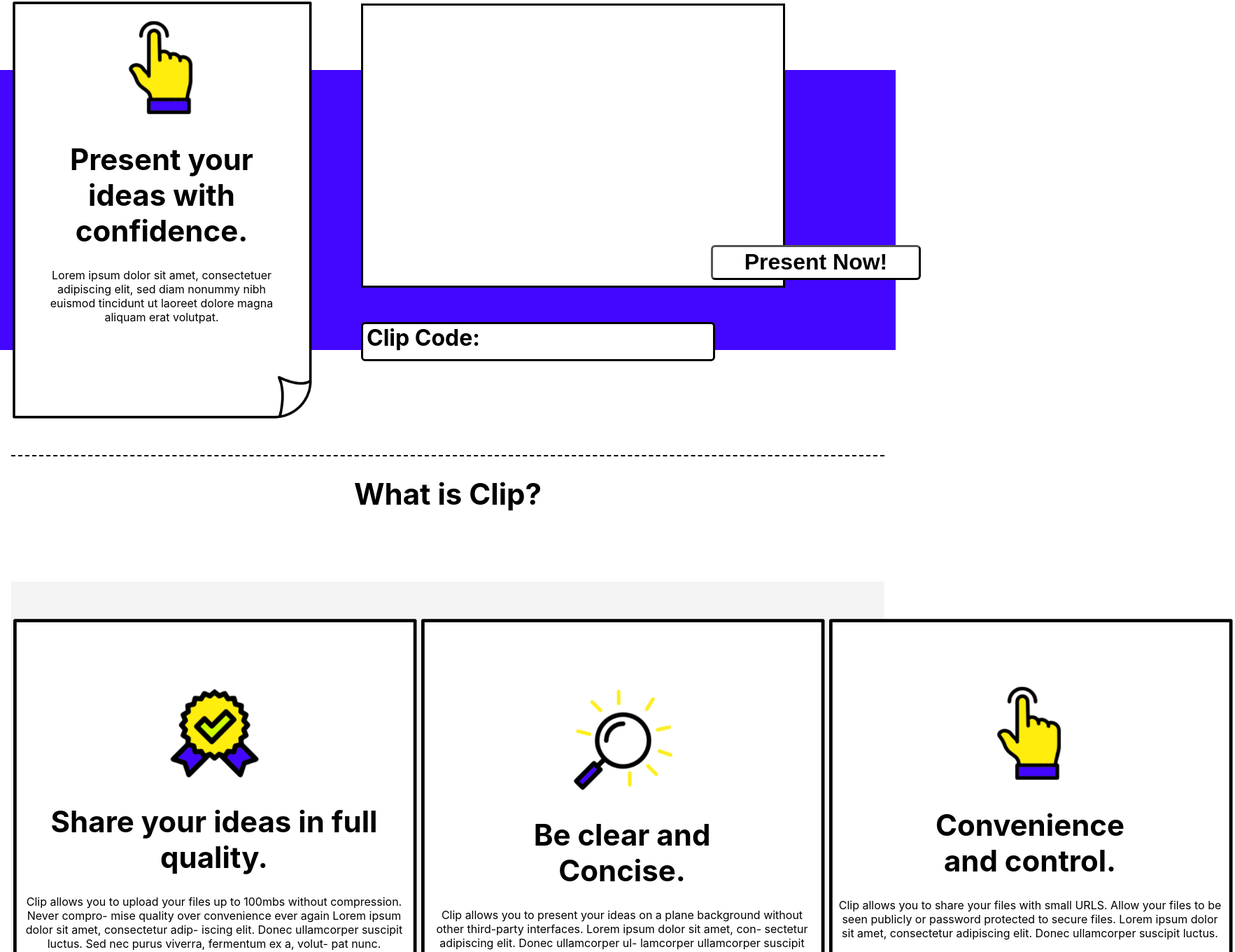
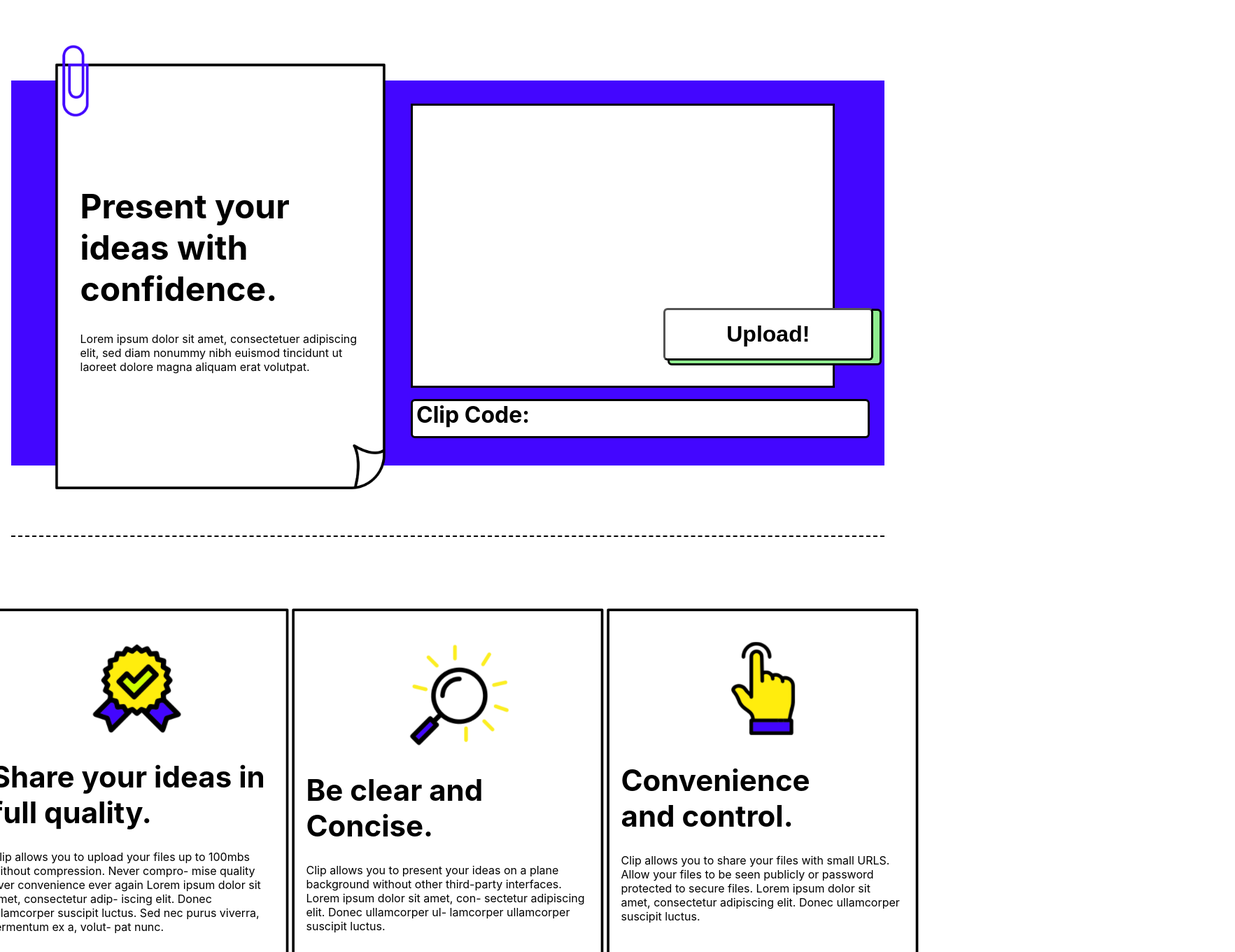
Before and after one commit to ulilnerd/clip-client, a React (Create React App) app: page /nav in a window 1280 px wide. Shown: the part 259-1619 px from the top of the page at 70% size, 1765 px wide, since content can reach past the window. Built offline with nearby package versions, Linux system fonts and the light colour scheme.

Commit message:
Cleaned up frontend, more compatibility w/ tablet

```diff
--- a/src/App.css
+++ b/src/App.css
@@ -4,20 +4,19 @@
 }
 
 .firstBlock {
-  border-top-style: dashed;
-  border-bottom-style: dashed;
-  border-width:2px;
-  min-height: 700px;
+  position:relative;
+  /* background-color:red; */
 }
 
 .blueBlock {
-  min-height:400px;
+  min-height:550px;
   width:100%;
   background-color:#4306FF;
-  margin-top:150px;
+  top:15%;
   left:0%;
   position:absolute;
 }
+
 
 .hamburger {
     margin-top: 25px;
@@ -25,12 +24,8 @@
 .container {
   display:flex;
   justify-content:space-between;
-}
-
-.containerEqual {
-  display:flex;
-  justify-content:center;
-  margin-top:50px;
+  border-bottom-style: dashed;
+  border-width: 2px;
 }
 
 .containerSpace {
@@ -41,6 +36,14 @@
   background-color:rgb(245,244,244);
   padding-top:50px;
   padding-bottom:50px;
+}
+
+.containerCenter {
+  display:flex;
+  justify-content:center;
+  margin-top:50px;
+  padding: 50px 0px 50px 0px;
+  position:relative;
 }
 
 nav {
@@ -116,14 +119,10 @@ footer {
   right:5%;
 }
 
-.presentIdeas {
-  width:500px;
-  margin-left: 50px;
-  margin-top: 50px;
-}
-
-.demo1 {
-  color:#4306FF;
+.communityReviews {
+  text-align:center;
+  margin-top:40px;
+  font-size: 42px;
 }
 
 .startNowButton {
@@ -140,17 +139,12 @@ footer {
   margin-left: 100px;
 }
 
-.graySpace {
+.whiteSpace {
   width: 600px;
   height:400px;
   background-color:white;
   border:solid;
-
-}
-
-.whyUseClip {
-  /* background-color:rgb(245,244,244); */
-  padding-bottom:50px;
+  margin-top:15%;
 }
 
 .navBlue {
@@ -171,47 +165,72 @@ footer {
   color:white;
 }
 
-.whatIsClip {
-  border-bottom-style: dashed;
+.newSection {
+  border-top-style: dashed;
   border-width: 2px;
   min-height:700px;
-}
-
-.grayBanner {
-  min-height:350px;
-  background-color:rgb(245,244,244);
-  /* margin: 100px 0px 100px 0px; */
-  position:absolute;
-  width:100%;
-  left:0%;
-  margin-top:100px;
+  padding-bottom:50px;
+  position:relative;
 }
 
 .clipText {
   position:absolute;
-  text-align:center;
-  /* background-color:green; */
-  width: 550px;
-  margin: 15px;
-  margin-top:100px;
-}
-
-.clipText2 {
-  position:absolute;
-  width: 350px;
-  margin: 15px;
-  margin-left:40px;
-  margin-top: 80px;
-  text-align:center;
+  /* text-align:center; */
+  width: 400px;
+  margin-top:50px;
+  left: 5%;
 }
 
 .clipCode {
   border: solid;
-  width: 500px;
+  width: 650px;
   height: 50px;
   border-radius: 6px;
-  position:absolute;
-  margin-top:510px;
-  margin-left:500px;
   background-color:white;
 }
+
+.squareBoxSmall {
+    background-color:white;
+    width: 250px;
+    height: 250px;
+    border:solid black;
+    text-align:center;
+    left:500px;
+}
+
+.squareBoxLarge {
+  background-color:white;
+  width: 600px;
+  height:800px;
+  border:solid black;
+  margin-left:50px;
+}
+
+.bigBlueNum {
+  color:blue;
+  font-size: 100px;
+  font-weight:bolder;
+  position:absolute;
+}
+
+.boxLargeText {
+  position:absolute;
+  top:650px;
+  left:43%;
+}
+
+.greenBoxShadow {
+  position:absolute;
+  width: 600px;
+  height:800px;
+  background-color:lightgreen;
+  border:solid black;
+  left:41%;
+  top:8%;
+}
+.communityText {
+   position:absolute;
+   top:175px;
+   left:150px;
+   max-width:400px;
+}
--- a/src/MainPage.js
+++ b/src/MainPage.js
@@ -3,12 +3,13 @@ import React, { Component } from 'react';
 import ClipLogo from './images/clip.png';
 import Hamburger from './images/hamburger.PNG';
 import samplePic from './images/samplepic.PNG';
-import collabs from './images/collabs.PNG';
 import blueHam from './images/blueClipHam.PNG';
 import paper from './images/Paper-05.png';
 import medal from './images/medal.PNG';
 import glass from './images/glass.PNG';
 import pointer from './images/pointer.PNG';
+import quoteBox from './images/ClipImage-03.png';
+import clipPaper from './images/ClipImage-02.png';
 
 import './App.css';
 import Navbar from './Navbar';
@@ -48,48 +49,54 @@ class MainPage extends Component {
         return(
             <Router>
             <div>
-                <div class="container">
-                    {/* <div class="hamburger">
+                 {/* <div class="container">
+                    <div class="hamburger">
                     {this.state.hideNav === true && <button style={{background: `url(${Hamburger})`, width:"35px", height:"35px", textDecoration: "none", border:"none" , position:"absolute"}} type="button" onClick={() => this.hideNav("hideNav")}></button>}
                         {this.state.hideNav === false &&
                         <div class="navBlue">
                             <button style={{background: `url(${blueHam})`, width:"35px", height:"35px", textDecoration: "none", border:"none" }} type="button" onClick={() => this.hideNav("hideNav")}></button>
                         </div>}
                         {this.state.hideNav === false && <Navbar/>}
-                    </div> */}
+                    </div>
                     <div class="ClipLogo">
                         <h1><a href="#"><img src={ClipLogo}/></a></h1>
                     </div>
                     <div>
                         <Navbar />
                     </div>
-                </div>
+                </div>  */}
+                <Navbar />
                 <div class="firstBlock">
                     <div class="blueBlock"></div>
-                    <img style={{position:"absolute", height: "600px", marginTop: "50px"}}src={paper}/>
-                    <div class="clipText2">
-                        <img src={pointer}/>
-                        <h1 style={{fontSize:"42px"}}>Present your ideas with confidence.</h1>
-                        Lorem ipsum dolor sit amet, consectetuer
-                        adipiscing elit, sed diam nonummy nibh
-                        euismod tincidunt ut laoreet dolore magna
-                        aliquam erat volutpat.
+
+                    <div class="containerCenter">
+                        <div style={{width:"550px", position:"relative"}}>
+                            <div class="clipText" style={{maxWidth:"500px", marginLeft:"50px", top:"20%"}}>
+                                <h1 style={{fontSize:"48px"}}>Present your ideas with confidence.</h1>
+                                Lorem ipsum dolor sit amet, consectetuer adipiscing elit, sed diam nonummy nibh euismod tincidunt ut laoreet dolore magna aliquam erat volutpat.
+                            </div>
+                            <img style={{width:"550px"}} src={clipPaper}/>
+                        </div>
+                        <div style={{position:"relative"}}>
+                            <div class="whiteSpace"></div>
+                            <div style={{width:"300px", height: "75px", backgroundColor:"lightgreen", borderRadius:"6px", borderColor:"black", border:"solid", position:"absolute", left:"56%", bottom:"29%"}}></div>
+                            <button type="button" style={{width:"300px", height: "75px", position:"absolute", left:"55%", bottom:"30%", backgroundColor:"white", borderRadius: "6px", borderColor:"black", borderWidth:"3px"}}><div style={{fontWeight:"bold", fontSize:"32px"}}>Upload!</div></button>
+                            <p></p>
+                            <div class="clipCode">
+                                <div style={{fontWeight:"bold", fontSize:"32px", marginLeft:"5px", display:"inline-block"}}>Clip Code:</div>
+                                <input style={{border:"none", marginLeft: "10px"}} type="text" id="code" name="code"/>
+                            </div>
+                        </div>
+
                     </div>
-                    <div class="graySpace" style={{position:"absolute", marginLeft:"500px", marginTop: "55px"}}></div>
-                    <div class="clipCode">
-                        <div style={{fontWeight:"bold", fontSize:"32px", marginLeft:"5px", display:"inline-block"}}>Clip Code:</div>
-                        <input style={{border:"none", marginLeft: "10px"}} type="text" id="code" name="code"/>
-                    </div>
-                    <button type="button" style={{width:"300px", height: "50px", position:"absolute", marginLeft:"1000px", marginTop:"400px", backgroundColor:"white", borderRadius: "6px", borderColor:"black", borderWidth:"3px"}}><div style={{fontWeight:"bold", fontSize:"32px"}}>Present Now!</div></button>
                 </div>
 
-                <div class="whatIsClip">
-                    <h1 style={{textAlign:"center", fontSize:"42px"}}>What is Clip?</h1>
-                    {/* <div class="grayBanner"></div> */}
-                    <div class="containerSpace" style={{marginBottom:"50px"}}>
-                        <div>
+                <div class="newSection">
+                    {/* <h1 style={{textAlign:"center", fontSize:"42px"}}>What is Clip?</h1> */}
+                    <div class="containerCenter" style={{marginBottom:"50px"}}>
+                        <div style={{position:"relative"}}>
                             <div class="clipText">
-                                <img src={medal}/>
+                                <img src={medal} style={{marginLeft:"140px"}}/>
                                 <h1 style={{fontSize:"42px"}}>Share your ideas in full quality.</h1>
                                 Clip allows you to upload your files up to
                                 100mbs without compression. Never compro-
@@ -99,11 +106,11 @@ class MainPage extends Component {
                                 Sed nec purus viverra, fermentum ex a, volut-
                                 pat nunc.
                             </div>
-                            <img src={paper}/>
+                            <img src={paper} style={{width:"450px"}}/>
                         </div>
-                        <div>
+                        <div style={{position:"relative"}}>
                             <div class="clipText">
-                                <img src={glass}/>
+                                <img src={glass} style={{marginLeft:"140px"}}/>
                                 <h1 style={{fontSize:"42px"}}>Be clear and <br/> Concise.</h1>
                                 Clip allows you to present your ideas on a
                                 plane background without other third-party
@@ -111,11 +118,11 @@ class MainPage extends Component {
                                 sectetur adipiscing elit. Donec ullamcorper ul-
                                 lamcorper ullamcorper suscipit luctus.
                             </div>
-                            <img src={paper}/>
+                            <img src={paper} style={{width:"450px"}}/>
                         </div>
-                        <div>
+                        <div style={{position:"relative"}}>
                             <div class="clipText">
-                                <img src={pointer}/>
+                                <img src={pointer} style={{marginLeft:"140px"}}/>
                                 <h1 style={{fontSize:"42px"}}>Convenience <br/> and control.</h1>
                                 Clip allows you to share your files with small
                                 URLS. Allow your files to be seen publicly or
@@ -123,42 +130,60 @@ class MainPage extends Component {
                                 ipsum dolor sit amet, consectetur adipiscing
                                 elit. Donec ullamcorper suscipit luctus.
                             </div>
-                            <img src={paper}/>
+                            <img src={paper} style={{width:"450px"}}/>
                         </div>
                     </div>
                 </div>
 
-                <div class="whyUseClip">
+                <div class="newSection">
+
                     <h1 style={{textAlign:"center", paddingTop:"40px", fontSize:"42px"}}>Present your ideas with ease.</h1>
-                    <div class="containerSpace">
-                        <div class="presentIdeas">
-                            <h1 class="demo1">Step 1</h1>
+                    <div class="containerCenter" style={{backgroundColor:"rgb(230,231,232)"}}>
+                        <div>
+                            <div class="squareBoxSmall">
+                                <div class="bigBlueNum">1</div>
+                                <h1>Upload</h1>
+                            </div>
                             <p></p>
-                            <h1>Upload your PDF, video, or Image</h1>
+                            <div class="squareBoxSmall">
+                            <div class="bigBlueNum">2</div>
+                                <h1>Customize</h1>
+                            </div>
+                            <p></p>
+                            <div class="squareBoxSmall">
+                                <div class="bigBlueNum">3</div>
+                                <h1>Present!</h1>
+                            </div>
                         </div>
-                        <div class="graySpace"></div>
-                    </div>
-                    <div class="containerSpace">
-                        <div class="graySpace"></div>
-                        <div class="presentIdeas">
-                            <h1 class="demo1">Step 2</h1>
-                            <p></p>
-                            <h1>Customize your presentation</h1>
+                        <div>
+                        {/* <div class="greenBoxShadow"></div> */}
+                            <div class="squareBoxLarge">
+                                <div class="boxLargeText">
+                                    <h1 style={{color:"blue", fontWeight:"lighter"}}>Step 1</h1>
+                                    <h1>Upload your PDF, Video, or Image.</h1>
+                                </div>
+                            </div>
                         </div>
                     </div>
-                    <div class="containerSpace">
-                        <div class="presentIdeas">
-                            <h1 class="demo1">Step 3</h1>
-                            <p></p>
-                            <h1>Share through a link or code!</h1>
+                </div>
+                <div class="newSection">
+                    <h1 class="communityReviews">A few words from our community</h1>
+                    <div class="containerCenter">
+                        <div style={{width:"600px", height:"500px", position:"relative"}}>
+                            <div class="communityText">
+                                <i>Lorem ipsum dolor sit amet, consectetuer adipiscing elit, sed diam nonummy nibh euismod tincidunt ut laoreet dolore magna aliquam erat volutpat. Duis vel illum facilisis at vero <br/><br/>- Tina, Facebook Sr. Designer</i>
+                            </div>
+                            <img style={{width:"700px", height:"500px"}} src={quoteBox}/>
                         </div>
-                        <div class="graySpace"></div>
+                        <div style={{width:"600px", height:"500px", position:"relative"}}>
+                            <div class="communityText">
+                                <i>Lorem ipsum dolor sit amet, consectetuer adipiscing elit, sed diam nonummy nibh euismod tincidunt ut laoreet dolore magna aliquam erat volutpat. Duis vel illum facilisis at vero <br/><br/>- Pam, Google Sr. Designer</i>
+                            </div>
+                            <img style={{width:"700px", height:"500px"}} src={quoteBox}/>
+                        </div>
                     </div>
                 </div>
-                <h1 style={{textAlign:"center", marginTop:"40px"}} class="demo1">OUR RECENT COLLABORATIONS</h1>
-                <img style={{position:"relative", left:"20%", marginTop: "50px", marginBottom: "50px"}} src={collabs}/>
 
-                {/* test */}
 
             <Switch>
                 <Route path="/nav">
```
Also changed, not shown: src/Navbar.js (+18 -0 lines), src/images/ClipImage-02.png (added), src/images/ClipImage-03.png (added).
